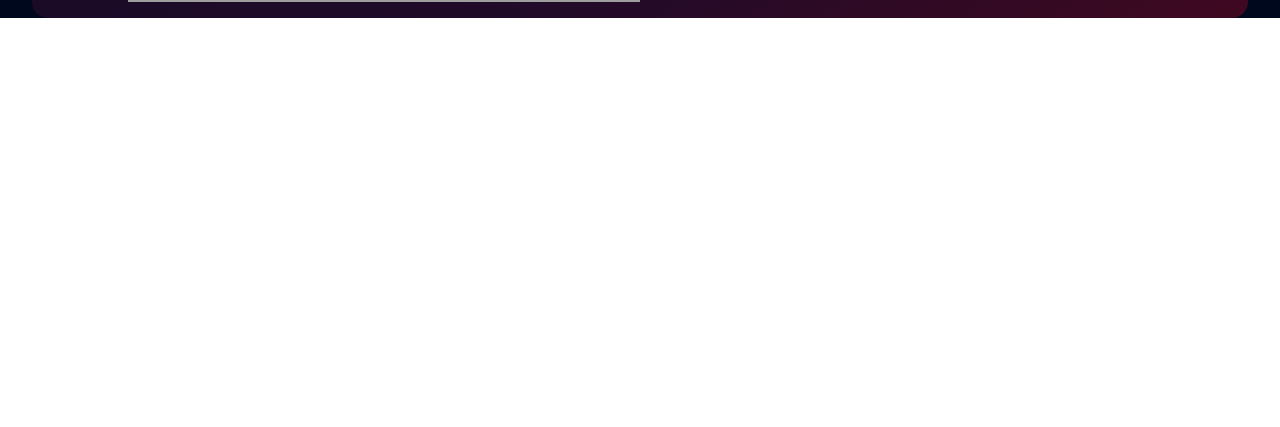
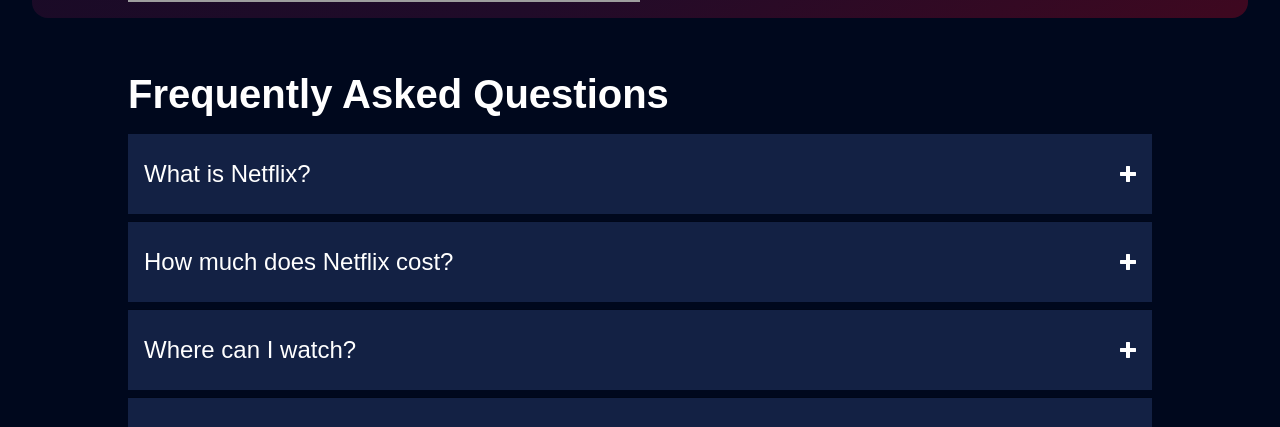
Before and after one commit to MosabDwaikat/NetflixClone, a React (Create React App) app: page / in a window 1280 px wide. Shown: the part 2364-2791 px from the top of the page. Before the commit the page ends 2382 px from the top, so only its background shows below. Built offline with nearby package versions, Linux system fonts and the light colour scheme; grey boxes are pictures that could not be loaded.

Commit message:
FAQ accordion

```diff
--- a/package.json
+++ b/package.json
@@ -11,6 +11,7 @@
     "@testing-library/user-event": "^13.5.0",
     "react": "^18.2.0",
     "react-dom": "^18.2.0",
+    "react-icons": "^4.8.0",
     "react-scripts": "5.0.1",
     "web-vitals": "^2.1.4"
   },
--- /dev/null
+++ b/src/components/Accordion/index.js
@@ -0,0 +1,139 @@
+import * as React from "react";
+import Accordion from "@mui/material/Accordion";
+import AccordionDetails from "@mui/material/AccordionDetails";
+import AccordionSummary from "@mui/material/AccordionSummary";
+import Typography from "@mui/material/Typography";
+import { ImPlus, ImCross } from "react-icons/im";
+import { Box } from "@mui/material";
+import GetStarted from "../GetStarted";
+
+export default function ControlledAccordions() {
+  const [expanded, setExpanded] = React.useState(false);
+
+  const handleChange = (panel) => (event, isExpanded) => {
+    setExpanded(isExpanded ? panel : false);
+  };
+
+  return (
+    <Box
+      paddingLeft={"6rem"}
+      paddingBottom={"6rem"}
+      paddingRight={"6rem"}
+      marginTop={"52px"}
+    >
+      <Typography variant="h2" color={"white"} marginBottom={"16px"}>
+        Frequently Asked Questions
+      </Typography>
+      {data.map((e, i) => {
+        return (
+          <Accordion
+            key={i}
+            expanded={expanded === "panel" + i + 1}
+            onChange={handleChange("panel" + i + 1)}
+            sx={{ marginBottom: "8px" }}
+            variant="danger"
+          >
+            <AccordionSummary
+              sx={{
+                height: "80px",
+                backgroundColor: "rgba(19, 33, 68, 1)",
+                "&:hover": {
+                  backgroundColor: "rgba(34, 51, 98, 1)",
+                },
+                color: "red",
+              }}
+              expandIcon={
+                expanded === "panel" + i + 1 ? (
+                  <ImCross color="white" />
+                ) : (
+                  <ImPlus color="white" />
+                )
+              }
+              aria-controls="panel1bh-content"
+              id="panel1bh-header"
+            >
+              <Typography
+                fontSize={"24px"}
+                color={"white"}
+                sx={{ width: "33%", flexShrink: 0 }}
+              >
+                {e.summary}
+              </Typography>
+            </AccordionSummary>
+            <AccordionDetails sx={{ backgroundColor: "rgba(19, 33, 68, 1);" }}>
+              <Typography fontSize={"24px"} color={"white"}>
+                {e.details.map((d, i) => {
+                  return (
+                    <>
+                      {d}
+                      {i !== e.details.length - 1 && (
+                        <>
+                          <br />
+                          <br />
+                        </>
+                      )}
+                    </>
+                  );
+                })}
+              </Typography>
+            </AccordionDetails>
+          </Accordion>
+        );
+      })}
+      <GetStarted />
+    </Box>
+  );
+}
+const data = [
+  {
+    summary: "What is Netflix?",
+    details: [
+      `Netflix is a streaming service that offers a wide variety of award-winning TV shows,
+     movies, anime, documentaries, and more on thousands of internet-connected devices.`,
+      `You can watch as much as you want, whenever you want without a single commercial - all for one low monthly price.
+    There's always something new to discover and new TV shows and movies are added every week!`,
+    ],
+  },
+  {
+    summary: "How much does Netflix cost?",
+    details: [
+      `Watch Netflix on your smartphone, tablet, Smart TV,
+     laptop, or streaming device, all for one fixed monthly fee. Plans range from
+      USD3.99 to USD9.99 a month. No extra costs, no contracts.`,
+    ],
+  },
+  {
+    summary: "Where can I watch?",
+    details: [
+      `Watch anywhere, anytime. Sign in with your Netflix account to watch instantly on the web at netflix.com
+     from your personal computer or on any internet-connected device that offers the Netflix app, including smart TVs,
+      smartphones, tablets, streaming media players and game consoles.`,
+      `You can also download your favorite shows with the iOS, Android, or Windows 10 app.
+      Use downloads to watch while you're on the go and without an internet connection. Take Netflix with you anywhere.`,
+    ],
+  },
+  {
+    summary: "How do I cancel?",
+    details: [
+      `Netflix is flexible. There are no pesky contracts and no commitments.
+     You can easily cancel your account online in two clicks.
+     There are no cancellation fees – start or stop your account anytime.`,
+    ],
+  },
+  {
+    summary: "What can I watch on Netflix?",
+    details: [
+      `Netflix has an extensive library of feature films, documentaries, TV shows, anime,
+    award-winning Netflix originals, and more. Watch as much as you want, anytime you want.`,
+    ],
+  },
+  {
+    summary: "Is Netflix good for kids?",
+    details: [
+      `The Netflix Kids experience is included in your membership to give parents control
+    while kids enjoy family-friendly TV shows and movies in their own space.`,
+      `Kids profiles come with PIN-protected parental controls that let you restrict the maturity rating
+      of content kids can watch and block specific titles you don’t want kids to see.`,
+    ],
+  },
+];
--- a/src/components/GetStarted/index.js
+++ b/src/components/GetStarted/index.js
@@ -9,7 +9,7 @@
 } from "@mui/material";
 import React from "react";
 
-const GetStarted = () => {
+const GetStarted = ({ hero }) => {
   const theme = useTheme();
 
   const CustomButton = styled(Button)({
@@ -26,7 +26,7 @@
   });
   return (
     <Box
-      width={"66.66666666666666%"}
+      width={hero ? "66.66666666666666%" : "100%"}
       marginTop={"16px"}
       sx={{
         [theme.breakpoints.down("sm")]: {
@@ -39,6 +39,7 @@
       </Typography>
       <Box
         overflow={"visible"}
+        maxWidth={"36.625rem"}
         sx={{
           width: "100%",
           paddingTop: "16px",
--- a/src/components/Hero/index.js
+++ b/src/components/Hero/index.js
@@ -49,7 +49,7 @@
           <Typography variant="body1" color={"white"} marginTop={"16px"}>
             Plans now start at USD3.99/month.
           </Typography>
-          <GetStarted />
+          <GetStarted hero />
         </Box>
       </Box>
     </Box>
--- a/src/pages/Landing/index.js
+++ b/src/pages/Landing/index.js
@@ -3,6 +3,7 @@
 import Header from "../../components/Header";
 import Hero from "../../components/Hero";
 import Features from "../../components/Features";
+import ControlledAccordions from "../../components/Accordion";
 
 const Landing = () => {
   return (
@@ -11,6 +12,7 @@
       <Box paddingLeft={"2rem"} paddingRight={"2rem"}>
         <Hero />
         <Features />
+        <ControlledAccordions />
       </Box>
     </Box>
   );
--- a/src/providers/ThemeProvider/index.js
+++ b/src/providers/ThemeProvider/index.js
@@ -75,6 +75,16 @@
         fontSize: "4rem",
       },
     },
+    h2: {
+      fontSize: "2rem",
+      fontWeight: 700,
+      letterSpacing: "normal",
+      textSizeAdjust: "100%",
+      "@media (min-width: 768px)": {
+        // Medium-sized breakpoint (md)
+        fontSize: "2.5rem",
+      },
+    },
     h3: {
       fontSize: "1.25rem",
       fontWeight: 400,
```
Also changed, not shown: 1 other file (tests, documents, lock files or other folders).
